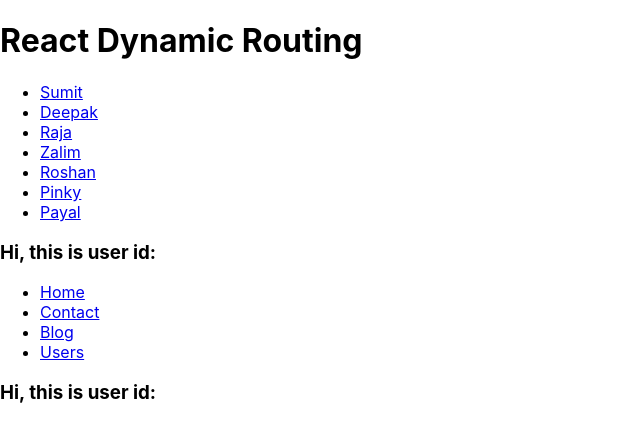
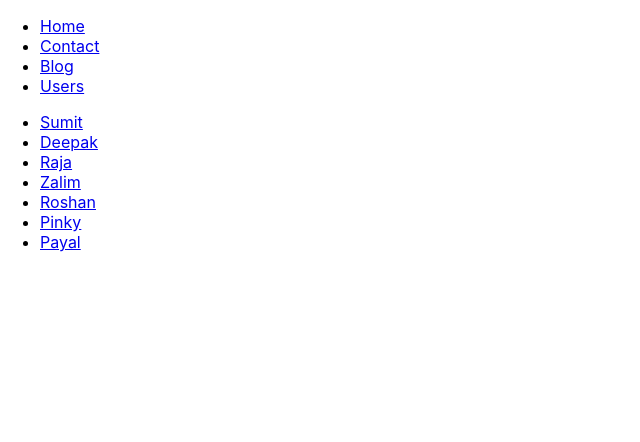
Before and after one commit to ravikr1310/interviewTaskForReactjs, a React (Create React App) app: page /user/1 in a window 1280 px wide. Shown: the top 442 px of the page, without its empty margins (0-640 px from the left). Built offline with nearby package versions, Linux system fonts and the light colour scheme.

Commit message:
modified component

```diff
--- a/src/App.js
+++ b/src/App.js
@@ -15,7 +15,7 @@ function App(props) {
   const ids = 12;
   return (
     <div>
-      <UsersContainer />
+      {/* <UsersContainer /> */}
       <BrowserRouter>
         <Routes>
           <Route path="/" element={<Layout />}>
--- a/src/components/UsersDetails.js
+++ b/src/components/UsersDetails.js
@@ -1,12 +1,24 @@
 
-import React,{useState} from'react';
-import {} from 'react-router-dom';
-function UsersDetails(props){
+import React, { useState } from 'react';
+import { Link } from 'react-router-dom';
+function UsersDetails(props) {
     const [data, setData] = useState(props.userdata);
-    console.log("Hello Props: ",props)
-    return(
+    const users = [
+        { id: 1, name: "Sumit", email: "sumit@gmail.com" },
+        { id: 2, name: "Deepak", email: "deepak@gmail.com" },
+        { id: 3, name: "Raja", email: "raja@gmail.com" },
+        { id: 4, name: "Zalim", email: "zalim@gmail.com" },
+        { id: 5, name: "Roshan", email: "roshan@gmail.com" },
+        { id: 6, name: "Pinky", email: "pinki@gmail.com" },
+        { id: 7, name: "Payal", email: "payal@gmail.com" },
+    ]
+    return (
         <div>
-            <h3>Hi, this is user id:</h3>
+            <ul>
+                {
+                    users.map((item) => <div><li><Link to={"/user/" + item.id}>{item.name}</Link></li></div>)
+                }
+            </ul>
         </div>
     )
 }
```
